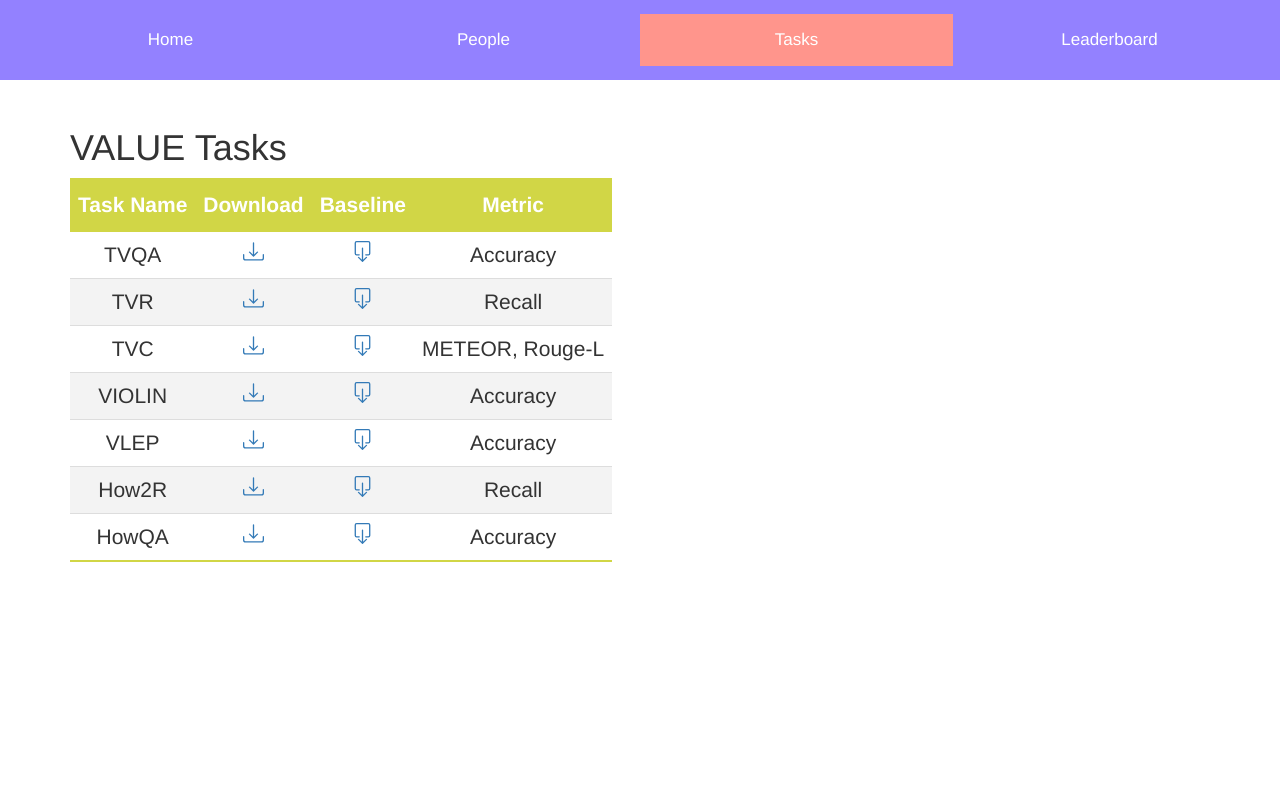
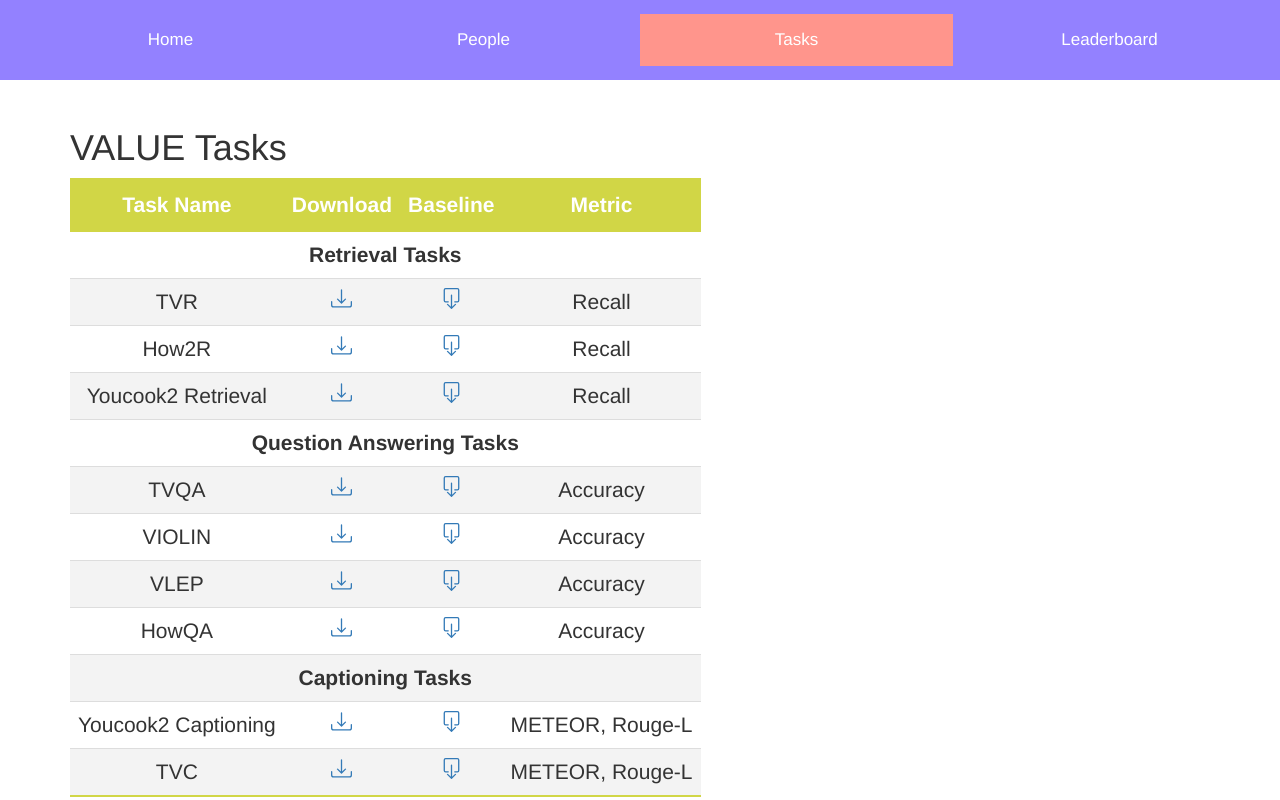
Before and after one commit to VALUE-Leaderboard/VALUE-Leaderboard.github.io, a React (Create React App) app in the folder WebApplication1/ClientApp/: page /tasks in a window 1280 px wide. Built offline with nearby package versions, Linux system fonts and the light colour scheme.

Commit message:
Updated tasks table to group different types of tasks together

```diff
--- a/WebApplication1/ClientApp/src/components/TaskModel.js
+++ b/WebApplication1/ClientApp/src/components/TaskModel.js
@@ -1,10 +1,4 @@
-export const TASK_MODEL = [
-    {
-        name: "TVQA",
-        download: "https://github.com/linjieli222/VALUE",
-        code: "https://github.com/linjieli222/HERO",
-        metric: "Accuracy"
-    },
+export const RETRIEVAL_MODEL = [
     {
         name: "TVR",
         download: "https://github.com/linjieli222/VALUE",
@@ -12,10 +6,25 @@ export const TASK_MODEL = [
         metric: "Recall"
     },
     {
-        name: "TVC",
+        name: "How2R",
         download: "https://github.com/linjieli222/VALUE",
         code: "https://github.com/linjieli222/HERO",
-        metric: "METEOR, Rouge-L"
+        metric: "Recall"
+    },
+    {
+        name: "Youcook2 Retrieval",
+        download: "https://github.com/linjieli222/VALUE",
+        code: "https://github.com/linjieli222/HERO",
+        metric: "Recall"
+    }
+]
+
+export const QA_MODEL = [
+    {
+        name: "TVQA",
+        download: "https://github.com/linjieli222/VALUE",
+        code: "https://github.com/linjieli222/HERO",
+        metric: "Accuracy"
     },
     {
         name: "VIOLIN",
@@ -30,15 +39,25 @@ export const TASK_MODEL = [
         metric: "Accuracy"
     },
     {
-        name: "How2R",
-        download: "https://github.com/linjieli222/VALUE",
-        code: "https://github.com/linjieli222/HERO",
-        metric: "Recall"
-    },
-    {
         name: "HowQA",
         download: "https://github.com/linjieli222/VALUE",
         code: "https://github.com/linjieli222/HERO",
         metric: "Accuracy"
     }
+
 ]
+
+export const CAPTION_MODEL = [
+    {
+        name: "Youcook2 Captioning",
+        download: "https://github.com/linjieli222/VALUE",
+        code: "https://github.com/linjieli222/HERO",
+        metric: "METEOR, Rouge-L"
+    },
+    {
+        name: "TVC",
+        download: "https://github.com/linjieli222/VALUE",
+        code: "https://github.com/linjieli222/HERO",
+        metric: "METEOR, Rouge-L"
+    }
+]
--- a/WebApplication1/ClientApp/src/components/Tasks.js
+++ b/WebApplication1/ClientApp/src/components/Tasks.js
@@ -1,5 +1,5 @@
 import React, { Component } from 'react';
-import { TASK_MODEL } from './TaskModel';
+import { RETRIEVAL_MODEL, CAPTION_MODEL, QA_MODEL } from './TaskModel';
 import { Download, BoxArrowDown } from 'react-bootstrap-icons';
 import './Tasks.css'
 
@@ -22,7 +22,7 @@ export class Tasks extends Component {
     return (
         <div class="container">
             <h1>VALUE Tasks</h1>
-            <table id="tasks">
+            <table class="tasksTable">
                 <thead>
                     <tr>
                         <th> Task Name</th>
@@ -32,9 +32,26 @@ export class Tasks extends Component {
                     </tr>
                 </thead>
                 <tbody>
-                    {TASK_MODEL.map((item) => this.buildWrapper(item.name, item.download, item.metric, item.code))}
+                    <tr>
+                        <td class="caption-row" colSpan={4}>
+                            <b> Retrieval Tasks </b>
+                        </td>
+                    </tr>
+                    {RETRIEVAL_MODEL.map((item) => this.buildWrapper(item.name, item.download, item.metric, item.code))}
+                    <tr>
+                        <td class="caption-row" colSpan={4}>
+                            <b> Question Answering Tasks </b>
+                        </td>
+                    </tr>
+                    {QA_MODEL.map((item) => this.buildWrapper(item.name, item.download, item.metric, item.code))}
+                    <tr>
+                        <td class="caption-row" colSpan={4}>
+                            <b> Captioning Tasks </b>
+                        </td>
+                    </tr>
+                    {CAPTION_MODEL.map((item) => this.buildWrapper(item.name, item.download, item.metric, item.code))}
                 </tbody>
-                </table>
+            </table>
         </div>
     );
     }
--- a/WebApplication1/ClientApp/src/components/tasks.css
+++ b/WebApplication1/ClientApp/src/components/tasks.css
@@ -1,4 +1,4 @@
-﻿#tasks {
+﻿.tasksTable {
     font-family: sans-serif;
     font-size: 0.9em;
     border-collapse: collapse;
@@ -6,33 +6,41 @@
     margin: 25px 0;
     border-radius: 20px;
     box-shadow: 0 0 20px rgba(0, 0, 0, 0.15);
+    table-layout: fixed;
 }
 
-#tasks thead {
+.tasksTable thead {
     border-radius: 20px;
 }
 
-#tasks td, #tasks th {
+.tasksTable td, .tasksTable th {
     padding: 8px;
 }
 
-#tasks tbody tr:last-of-type {
+.tasksTable tbody tr:last-of-type {
     border-bottom: 2px solid #D1D646;
 }
 
-#tasks tbody tr {
+.tasksTable tbody tr {
     border-bottom: 1px solid #dddddd;
     text-align: center;
 }
 
-#tasks tr:nth-child(even) {
+.tasksTable tr:nth-child(even) {
     background-color: #f3f3f3;
 }
 
-#tasks th {
+.tasksTable th {
     padding-top: 12px;
     padding-bottom: 12px;
     text-align: center;
     background-color: #D1D646;
     color: white;
 }
+
+.caption-row {
+    margin: 40px;
+    column-span: all;
+    font-size: 1em;
+    text-align: center;
+}
```
